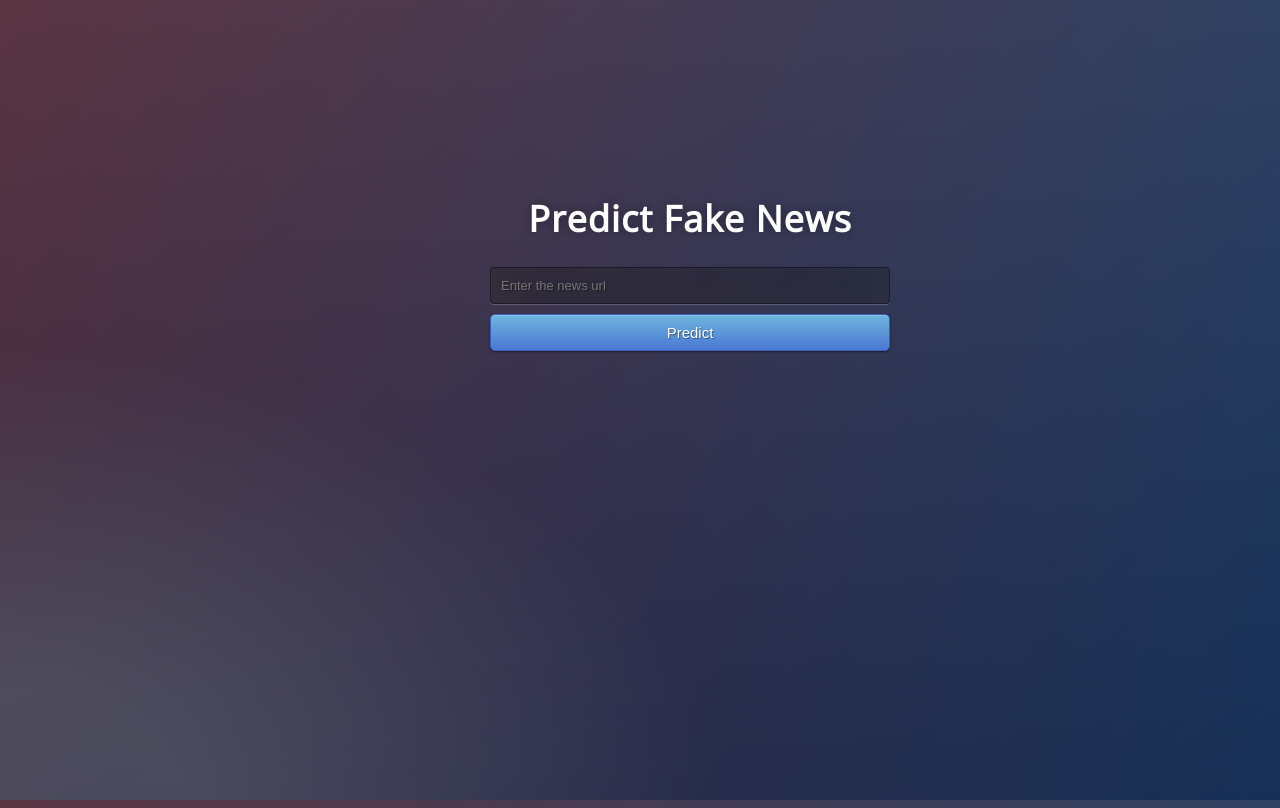
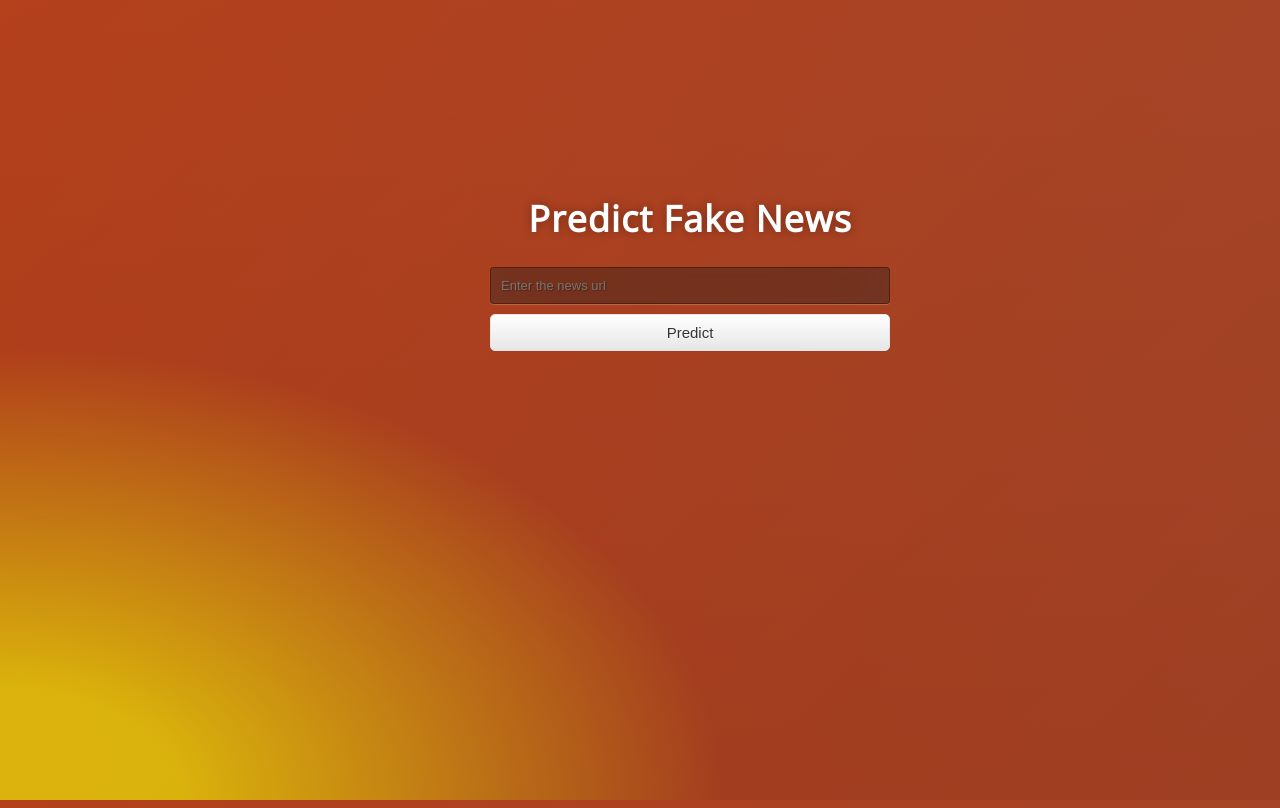
Before and after one commit to maddydevgits/fake-news-detection, a Flask app: page / in a window 1280 px wide. Run offline with Flask 2, Linux system fonts and the light colour scheme; parts of the project's set-up code (start-up, migrations or seed data) failed here and were passed over.

Commit message:
final app update

```diff
--- a/static/css/style.css
+++ b/static/css/style.css
@@ -22,11 +22,11 @@ body {
 	font-size: 18px;
 	text-align:center;
 	letter-spacing:1.2px;
-	background: -moz-radial-gradient(0% 100%, ellipse cover, rgba(104,128,138,.4) 10%,rgba(138,114,76,0) 40%),-moz-linear-gradient(top,  rgba(57,173,219,.25) 0%, rgba(42,60,87,.4) 100%), -moz-linear-gradient(-45deg,  #670d10 0%, #092756 100%);
-	background: -webkit-radial-gradient(0% 100%, ellipse cover, rgba(104,128,138,.4) 10%,rgba(138,114,76,0) 40%), -webkit-linear-gradient(top,  rgba(57,173,219,.25) 0%,rgba(42,60,87,.4) 100%), -webkit-linear-gradient(-45deg,  #670d10 0%,#092756 100%);
-	background: -o-radial-gradient(0% 100%, ellipse cover, rgba(104,128,138,.4) 10%,rgba(138,114,76,0) 40%), -o-linear-gradient(top,  rgba(57,173,219,.25) 0%,rgba(42,60,87,.4) 100%), -o-linear-gradient(-45deg,  #670d10 0%,#092756 100%);
-	background: -ms-radial-gradient(0% 100%, ellipse cover, rgba(104,128,138,.4) 10%,rgba(138,114,76,0) 40%), -ms-linear-gradient(top,  rgba(57,173,219,.25) 0%,rgba(42,60,87,.4) 100%), -ms-linear-gradient(-45deg,  #670d10 0%,#092756 100%);
-	background: -webkit-radial-gradient(0% 100%, ellipse cover, rgba(104,128,138,.4) 10%,rgba(138,114,76,0) 40%), linear-gradient(to bottom,  rgba(57,173,219,.25) 0%,rgba(42,60,87,.4) 100%), linear-gradient(135deg,  #670d10 0%,#092756 100%);
+	background: -moz-radial-gradient(0% 100%, ellipse cover, rgba(236, 194, 6, 0.897) 10%,rgba(224, 70, 9, 0.671) 40%),-moz-linear-gradient(top,  rgba(57,173,219,.25) 0%, rgba(42,60,87,.4) 100%), -moz-linear-gradient(-45deg,  #670d10 0%, #092756 100%);
+	background: -webkit-radial-gradient(0% 100%, ellipse cover, rgba(236, 194, 6, 0.897) 10%,rgba(224, 70, 9, 0.671) 40%), -webkit-linear-gradient(top,  rgba(57,173,219,.25) 0%,rgba(42,60,87,.4) 100%), -webkit-linear-gradient(-45deg,  #670d10 0%,#092756 100%);
+	background: -o-radial-gradient(0% 100%, ellipse cover, rgba(236, 194, 6, 0.897) 10%,rgba(224, 70, 9, 0.671) 40%), -o-linear-gradient(top,  rgba(57,173,219,.25) 0%,rgba(42,60,87,.4) 100%), -o-linear-gradient(-45deg,  #670d10 0%,#092756 100%);
+	background: -ms-radial-gradient(0% 100%, ellipse cover, rgba(236, 194, 6, 0.897) 10%,rgba(224, 70, 9, 0.671) 40%), -ms-linear-gradient(top,  rgba(57,173,219,.25) 0%,rgba(42,60,87,.4) 100%), -ms-linear-gradient(-45deg,  #670d10 0%,#092756 100%);
+	background: -webkit-radial-gradient(0% 100%, ellipse cover, rgba(236, 194, 6, 0.897) 10%,rgba(224, 70, 9, 0.671) 40%), linear-gradient(to bottom,  rgba(57,173,219,.25) 0%,rgba(42,60,87,.4) 100%), linear-gradient(135deg,  #670d10 0%,#092756 100%);
 	filter: progid:DXImageTransform.Microsoft.gradient( startColorstr='#3E1D6D', endColorstr='#092756',GradientType=1 );
 
 }
--- a/templates/index.html
+++ b/templates/index.html
@@ -19,7 +19,7 @@
      <!-- Main Input For Receiving Query to our ML -->
     <form action="{{ url_for('predict')}}"method="post">
     	<input type="text" name="news" placeholder="Enter the news url" required="required" />
-        <button type="submit" class="btn btn-primary btn-block btn-large">Predict</button>
+        <button type="submit" class="btn btn-success btn-block btn-large">Predict</button>
 
     </form>
 
```
